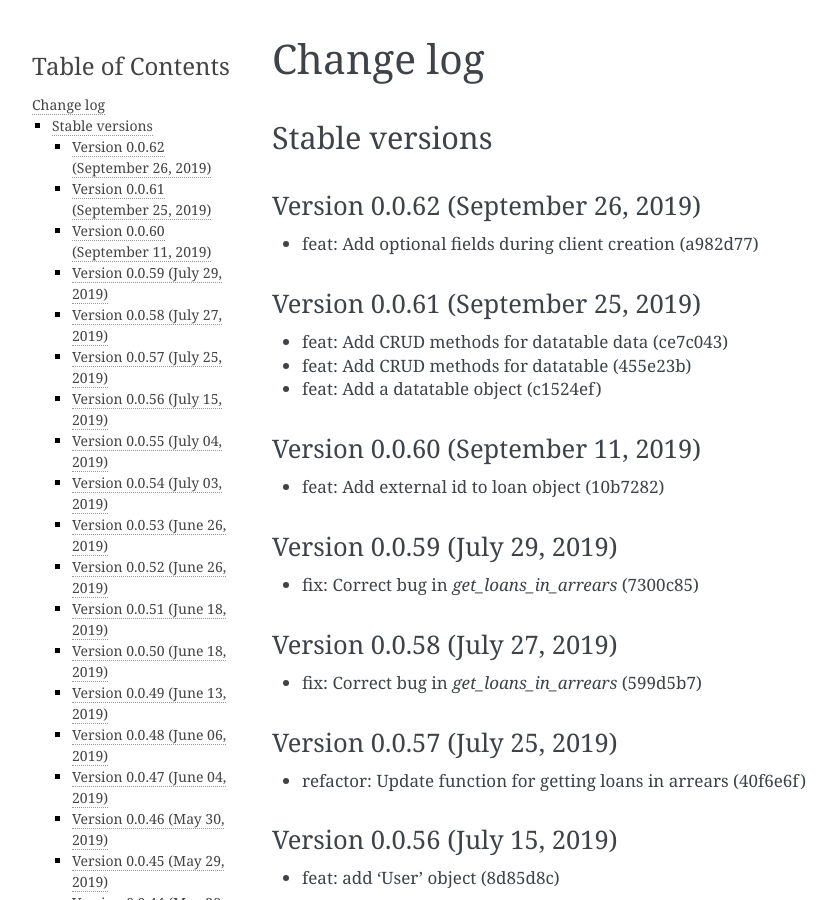
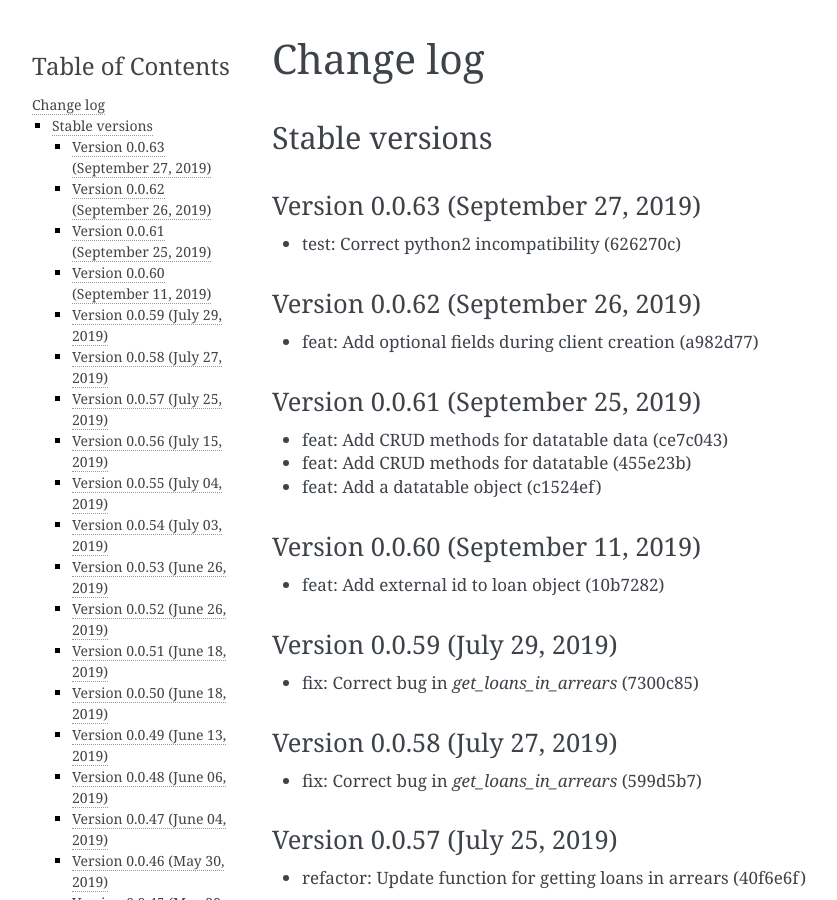
Before and after one commit to mobidevke/PyFineract, a Sphinx documentation site: the page built from docs/changes.rst, in a window 1280 px wide and 900 px high. Shown: the whole window, without its empty margins (148-985 px from the left). Built offline with Sphinx 7.4.7, drawn with Linux system fonts in a browser that asks for light colours; formulas are drawn with MathJax 3.

Commit message:
Publish version 0.0.63

```diff
--- a/docs/changes.rst
+++ b/docs/changes.rst
@@ -3,6 +3,11 @@ Change log
 
 Stable versions
 ~~~~~~~~~~~~~~~
+
+Version 0.0.63 (September 27, 2019)
+-------------------------------------
+
+* test: Correct python2 incompatibility (626270c)
 
 Version 0.0.62 (September 26, 2019)
 -------------------------------------
--- a/setup.py
+++ b/setup.py
@@ -2,7 +2,7 @@ import textwrap
 
 import setuptools
 
-version = "0.0.62"
+version = "0.0.63"
 
 if __name__ == '__main__':
     setuptools.setup(
```
